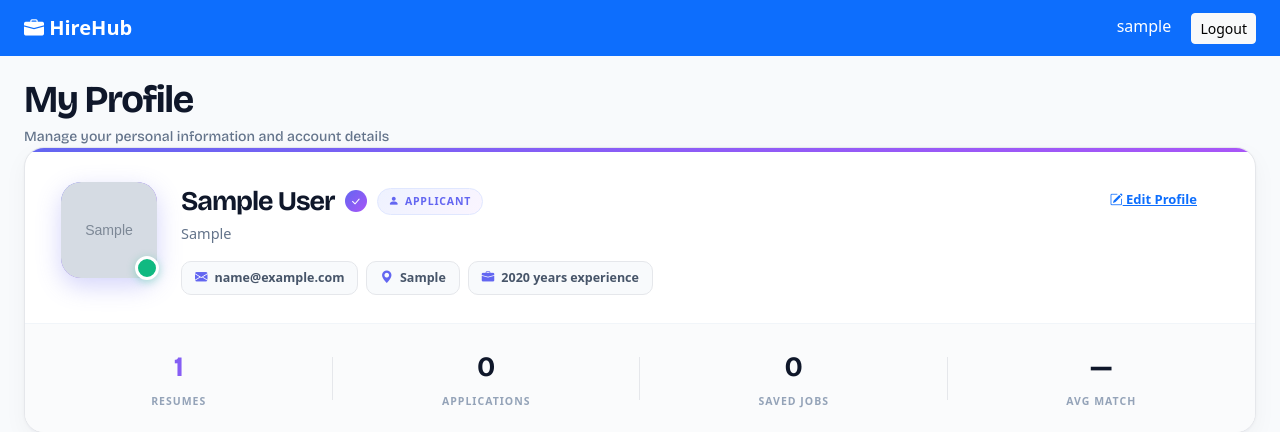
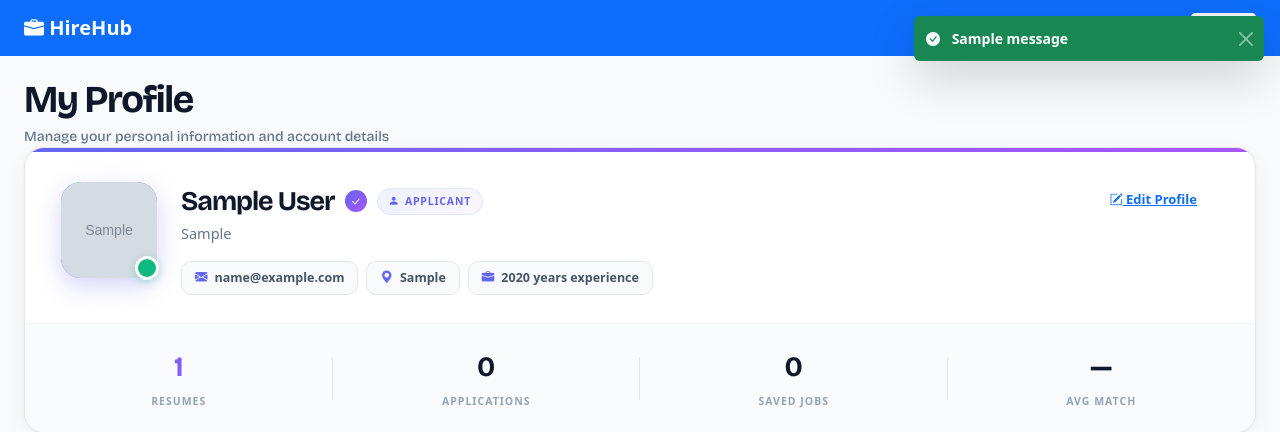
Before and after one commit to vishnupriya58/HireHub, a Django app: page /accounts/profile/ in a window 1280 px wide. Shown: the top 432 px of the page. Run offline with Django 5.2, Linux system fonts and the light colour scheme; a user stored in the database is signed in; tables that the repository leaves empty hold one stand-in row (values such as "Sample post"); grey boxes marked "Sample" are stand-in pictures; one stand-in notice (Sample message) is shown.

Commit message:
Add popup messages

```diff
--- a/accounts/views.py
+++ b/accounts/views.py
@@ -1,3 +1,4 @@
+
 from django.shortcuts import render, redirect
 from django.contrib import messages
 from .forms import RegisterForm, ResumeForm, ProfileForm
@@ -46,6 +47,12 @@ def register(request):
 
         if form.is_valid():
             form.save()
+
+            messages.success(
+                request,
+                "Registration successful!"
+            )
+
             return redirect("accounts:login")
 
     else:
@@ -61,6 +68,15 @@ def register(request):
 class UserLoginView(LoginView):
 
     template_name = "accounts/login.html"
+
+    def form_valid(self, form):
+
+        messages.success(
+            self.request,
+            "Login successful!"
+        )
+
+        return super().form_valid(form)
 
 
 @login_required
@@ -174,6 +190,11 @@ def upload_resume(request):
 
             resume.save()
 
+            messages.success(
+                request,
+                "Resume uploaded successfully!"
+            )
+
             return redirect(
                 "accounts:dashboard"
             )
--- a/templates/base.html
+++ b/templates/base.html
@@ -40,9 +40,7 @@
                 {% csrf_token %}
 
                 <button type="submit" class="btn btn-light btn-sm">
-
                     Logout
-
                 </button>
 
             </form>
@@ -50,6 +48,64 @@
         </div>
 
     </nav>
+
+
+    <!-- POPUP MESSAGES -->
+    {% if messages %}
+
+    <div class="toast-container position-fixed top-0 end-0 p-3" style="z-index: 9999;">
+
+        {% for message in messages %}
+
+        <div class="toast align-items-center border-0 shadow-lg show mb-2
+            {% if message.tags == 'success' %}
+                text-bg-success
+            {% elif message.tags == 'error' %}
+                text-bg-danger
+            {% elif message.tags == 'warning' %}
+                text-bg-warning
+            {% else %}
+                text-bg-primary
+            {% endif %}" role="alert">
+
+            <div class="d-flex">
+
+                <div class="toast-body fw-semibold">
+
+                    {% if message.tags == 'success' %}
+
+                    <i class="bi bi-check-circle-fill me-2"></i>
+
+                    {% elif message.tags == 'error' %}
+
+                    <i class="bi bi-x-circle-fill me-2"></i>
+
+                    {% elif message.tags == 'warning' %}
+
+                    <i class="bi bi-exclamation-triangle-fill me-2"></i>
+
+                    {% else %}
+
+                    <i class="bi bi-info-circle-fill me-2"></i>
+
+                    {% endif %}
+
+                    {{ message }}
+
+                </div>
+
+                <button type="button" class="btn-close btn-close-white me-2 m-auto" data-bs-dismiss="toast">
+                </button>
+
+            </div>
+
+        </div>
+
+        {% endfor %}
+
+    </div>
+
+    {% endif %}
 
 
     <!-- MAIN CONTENT -->
@@ -64,6 +120,11 @@
     {% block extra_js %}
     {% endblock %}
 
+
+    <!-- Bootstrap JavaScript -->
+    <script src="https://cdn.jsdelivr.net/npm/bootstrap@5.3.3/dist/js/bootstrap.bundle.min.js">
+    </script>
+
 </body>
 
 </html>
```
